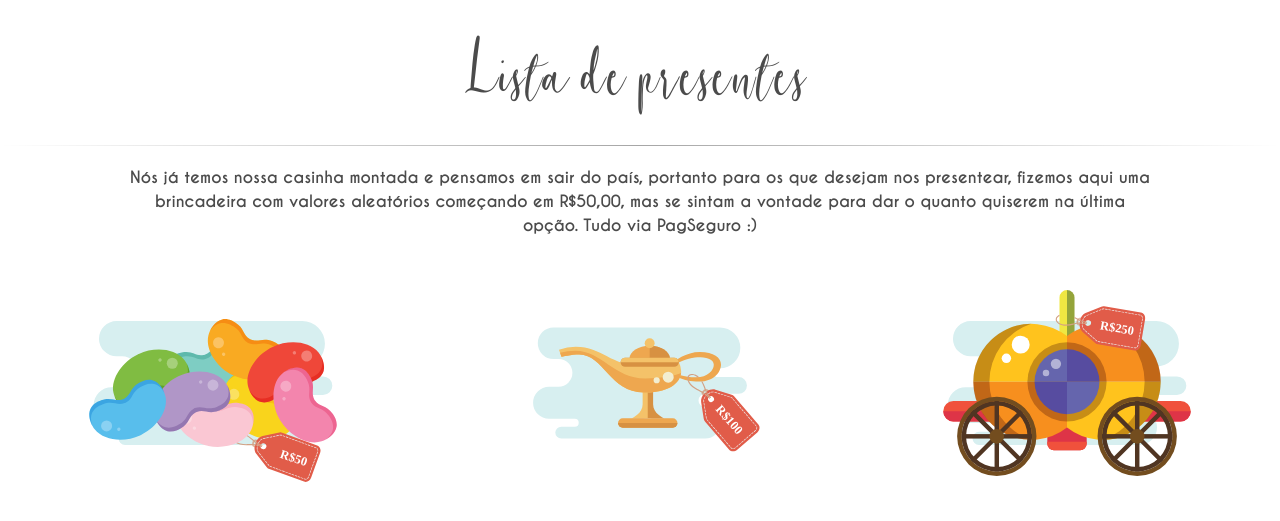
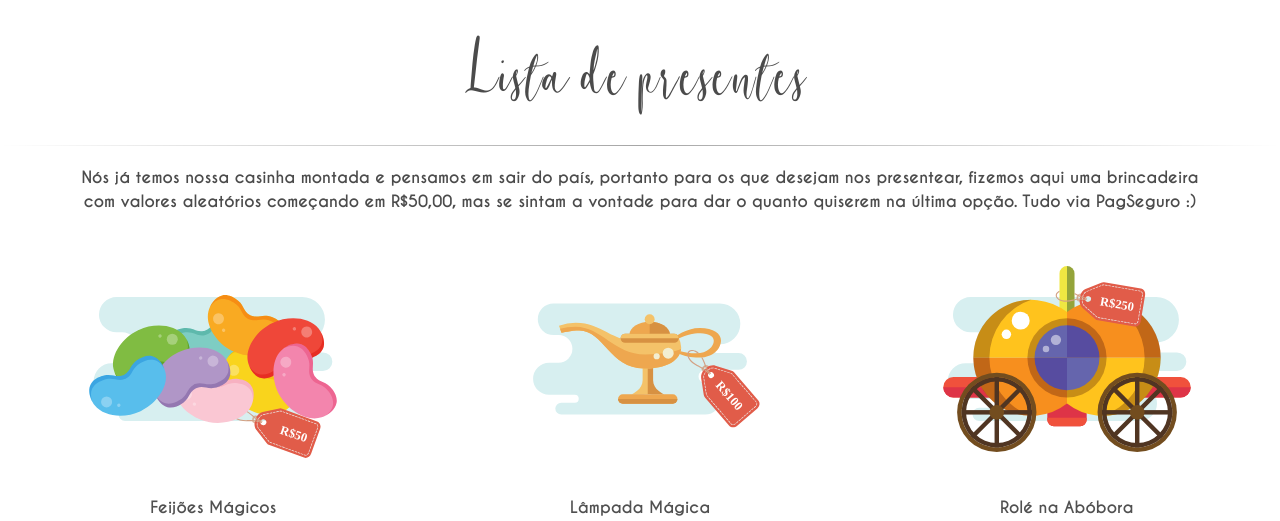
Before and after one commit to raphaklaus/klausjatea, a plain HTML site: page presentes.html in a window 1280 px wide. Shown: the top 521 px of the page. Drawn offline with Linux system fonts and the light colour scheme.

Commit message:
fix: margin

```diff
--- a/assets/presentes.css
+++ b/assets/presentes.css
@@ -120,7 +120,7 @@ table {
     font-weight: bold;
     text-align: center;
     color: #4b4b4b;
-    margin: 20px 10% 20px 10%;
+    margin: 20px 5% 20px 5%;
     line-height: 1.5;
 }
 
```
